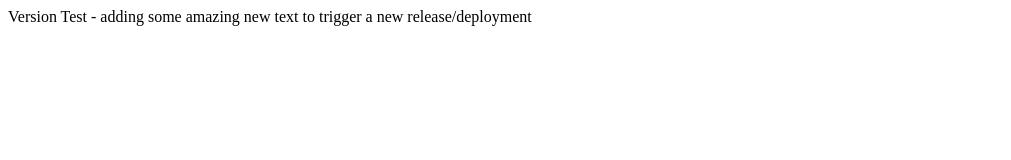
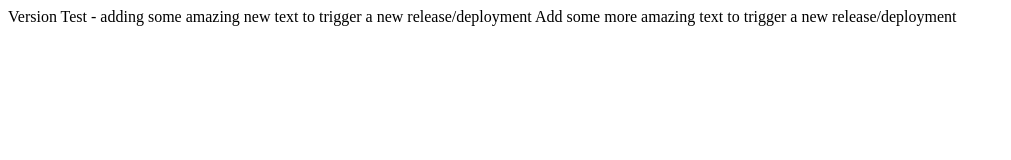
Before and after one commit to dwhiteGUK/version-test, a website: page index.htm in a window 1280 px wide. Shown: the whole page, without its empty margins (0-1011 px from the left). Drawn offline with Linux system fonts and the light colour scheme.

Commit message:
feat: :speech_balloon: New text added

```diff
--- a/index.htm
+++ b/index.htm
@@ -7,6 +7,7 @@
   </head>
   <body>
     Version Test - adding some amazing new text to trigger a new
+    release/deployment Add some more amazing text to trigger a new
     release/deployment
   </body>
 </html>
```
